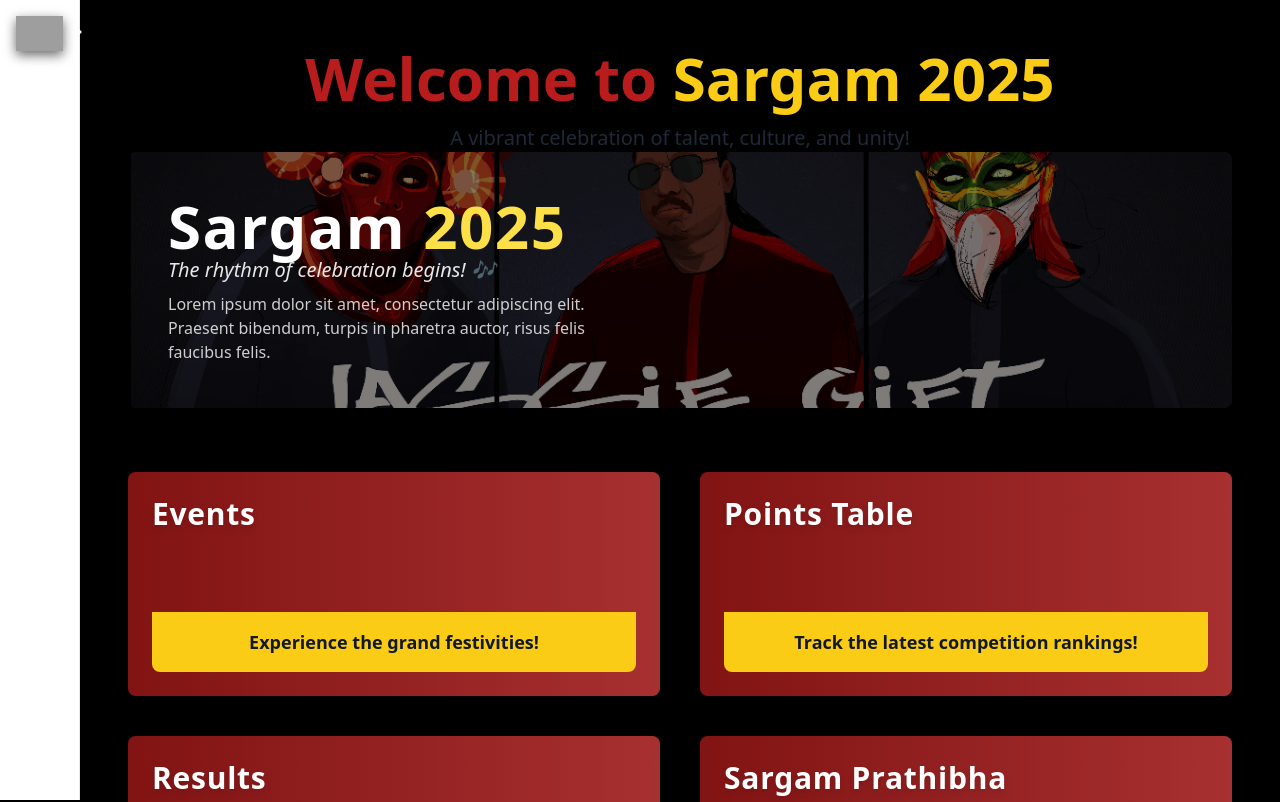
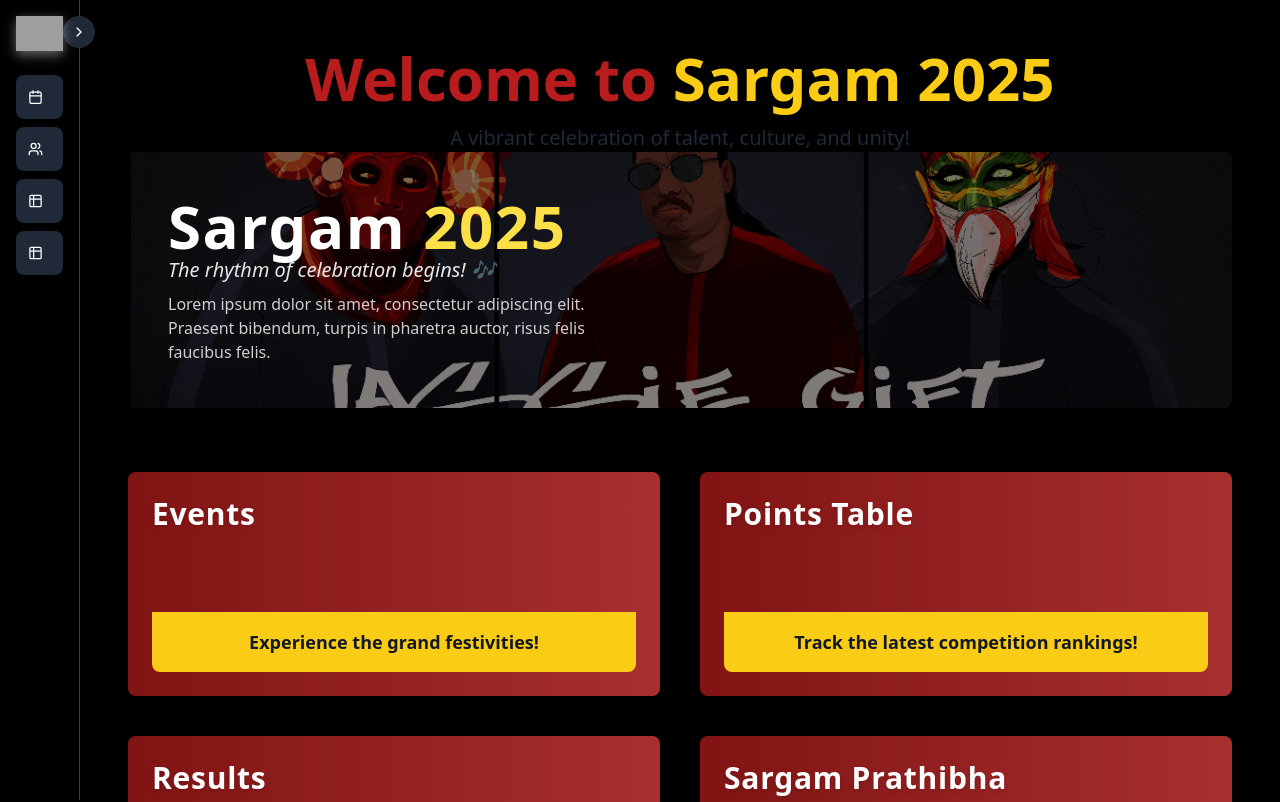
Before and after one commit to zukardex/sargam-2025, a React (Vite) app: page / in a window 1280 px wide. Shown: the top 802 px of the page. Built offline with nearby package versions, Linux system fonts and the light colour scheme; grey boxes are pictures that could not be loaded.

Commit message:
sidebar comp. theme added

```diff
--- a/src/components/Sidebar.jsx
+++ b/src/components/Sidebar.jsx
@@ -5,7 +5,6 @@ import {
   ChevronLeft,
   ChevronRight,
 } from "lucide-react";
-import { Button } from "@/components/ui/button";
 import { Link, useLocation } from "react-router-dom";
 import sargam_logo from "../assets/sargam_logo.png";
 
@@ -21,26 +20,25 @@ export function Sidebar({ isCollapsed, setIsCollapsed }) {
 
   return (
     <div
-      className={` h-screen border-r bg-background p-4 transition-all duration-300 fixed ${
+      className={`h-screen border-r border-gray-700 bg-black text-white p-4 transition-all duration-300 fixed ${
         isCollapsed ? "w-20" : "w-64"
       }`}
     >
-      <Button
-        variant="ghost"
-        size="icon"
-        className="absolute -right-4 top-4 h-8 w-8 rounded-full"
+      {/* Toggle Button */}
+      <button
+        className="absolute -right-4 top-4 h-8 w-8 rounded-full bg-gray-800 hover:bg-gray-700 text-white shadow-md flex items-center justify-center"
         onClick={() => setIsCollapsed(!isCollapsed)}
       >
         {isCollapsed ? <ChevronRight size={16} /> : <ChevronLeft size={16} />}
-      </Button>
+      </button>
 
       {/* Logo */}
       <div className="flex justify-center mb-6">
-        <Link to="/" className={`block ${isCollapsed ? "w-full" : "w-full"}`}>
+        <Link to="/" className="block w-full">
           <img
             src={sargam_logo}
             alt="Sargam Logo"
-            className="w-full h-auto drop-shadow-[0_4px_6px_rgba(0,0,0,0.6)] transition-all duration-300"
+            className="w-full h-auto drop-shadow-[0_4px_6px_rgba(255,255,255,0.4)] transition-all duration-300"
           />
         </Link>
       </div>
@@ -48,17 +46,18 @@ export function Sidebar({ isCollapsed, setIsCollapsed }) {
       {/* Navigation */}
       <nav className="space-y-2">
         {menuItems.map((item) => (
-          <Button
+          <Link
             key={item.path}
-            variant={location.pathname === item.path ? "secondary" : "ghost"}
-            className="w-full justify-start"
-            asChild
+            to={item.path}
+            className={`flex items-center p-3 rounded-lg transition ${
+              location.pathname === item.path
+                ? "bg-blue-600 text-white"
+                : "bg-gray-800 hover:bg-blue-500 hover:text-white"
+            }`}
           >
-            <Link to={item.path}>
-              <item.icon className="mr-2 h-4 w-4" />
-              {!isCollapsed && item.label}
-            </Link>
-          </Button>
+            <item.icon className="mr-2 h-5 w-5" />
+            {!isCollapsed && <span className="text-sm font-medium">{item.label}</span>}
+          </Link>
         ))}
       </nav>
     </div>
```
